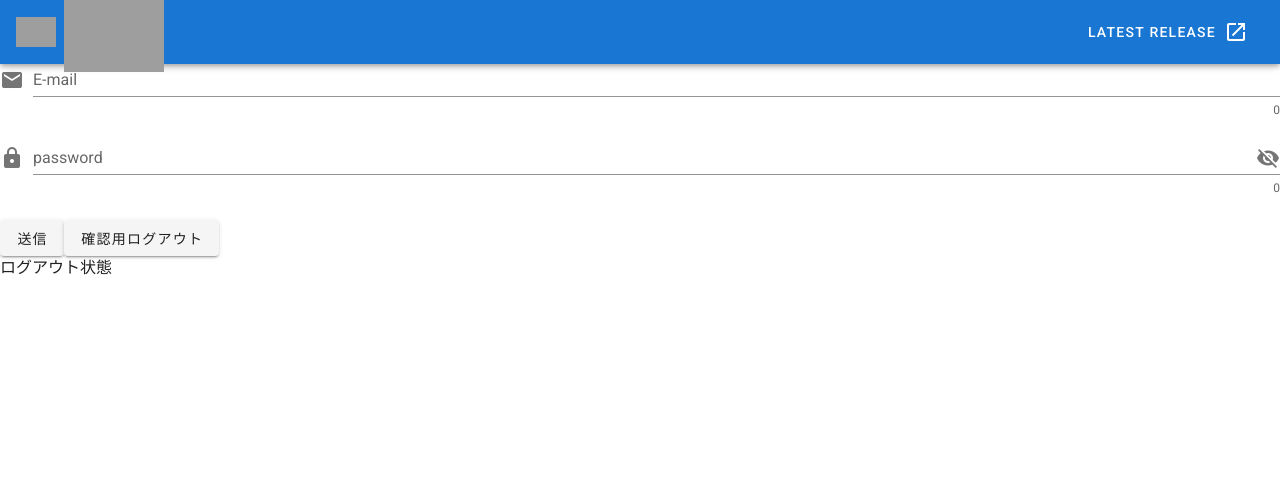
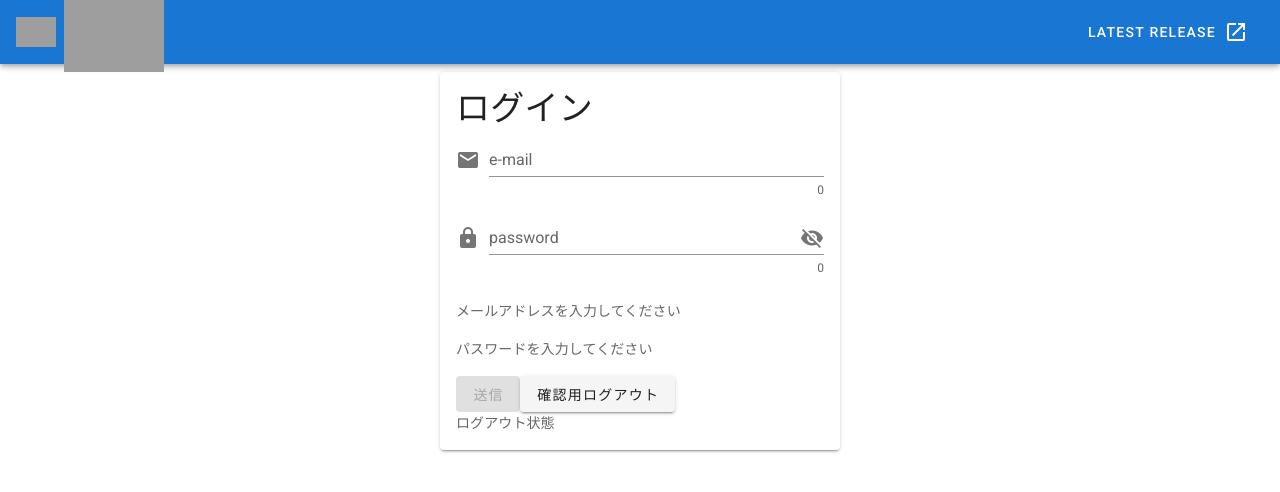
Before and after one commit to K-Fryxell/BID_Admin, a Vue app: page /login in a window 1280 px wide. Shown: the top 492 px of the page. Built offline with nearby package versions, Linux system fonts and the light colour scheme; grey boxes are pictures that could not be loaded.

Commit message:
いろいろ変更

```diff
--- a/src/router/index.js
+++ b/src/router/index.js
@@ -21,12 +21,6 @@ const routes = [
     name: 'login',
     component: () =>
       import('@/views/public/login.vue')
-  },
-  {
-    path: '/user_details',
-    name: 'userDetails',
-    component: () =>
-      import('@/views/admin/userDetails.vue')
   },
   {
     path: '/user_regist',
--- a/src/views/public/login.vue
+++ b/src/views/public/login.vue
@@ -1,11 +1,16 @@
 <template>
-	<div>
+  <v-card width="400px" class="mx-auto mt-2">
+    <v-card-title>
+      <h1 class="display-1">ログイン</h1>
+    </v-card-title>
+    <v-card-text>
+      <v-form>
         <!-- mail入力 -->
         <v-text-field
           v-model="mailaddress"
           class="ma-0 pa-0 pb-6"
           prepend-icon="mdi-email"
-			label="E-mail"
+          label="e-mail"
           hint="メールアドレスは50字以下で記入してください。"
           counter
           required
@@ -23,26 +28,30 @@
           counter
           required
         />
-		<v-btn @click="login">送信</v-btn>
+        <p v-if="mailRequired" class="error-message">メールアドレスを入力してください</p>
+        <p v-if="passwordRequired" class="error-message">パスワードを入力してください</p>
+        <v-btn @click="login" v-bind:disabled="activeLogin">送信</v-btn>
         <v-btn @click="logout">確認用ログアウト</v-btn>
         <div v-if="this.isLoggedIn">現状変化ないけどログインできてまーす</div>
         <div v-if="!this.isLoggedIn">ログアウト状態</div>
-	</div>
+      </v-form>
+    </v-card-text>
+  </v-card>
 </template>
 
 <script>
-import { getAuth, signInWithEmailAndPassword } from "firebase/auth"
+import { getAuth, signInWithEmailAndPassword } from "firebase/auth";
 
 export default {
-	name: 'Login',
+  name: "Login",
   data() {
     return {
-            mailaddress: '',
-			password: '',
+      mailaddress: "",
+      password: "",
       showPassword: false,
       isLoggedIn: false,
       status: "",
-		}
+    };
   },
   components: {},
   methods: {
@@ -50,27 +59,42 @@ export default {
       signInWithEmailAndPassword(getAuth(), this.mailaddress, this.password)
         .then((userCredential) => {
           // Signed in
-                const user = userCredential.user
+          const user = userCredential.user;
           // ...
-                alert('成功', user)
-                this.$store.commit('onUserLoginStatusChanged', true)
-                this.isLoggedIn = true
+          alert("成功", user);
+          this.$store.commit("onUserLoginStatusChanged", true);
+          this.isLoggedIn = true;
         })
         .catch((error) => {
-                const errorCode = error.code
-                const errorMessage = error.message
-                alert('失敗', errorCode, errorMessage)
-            })
+          const errorCode = error.code;
+          const errorMessage = error.message;
+          alert("失敗", errorCode, errorMessage);
+        });
     },
     logout() {
-            this.$store.dispatch('logOut')
-            location.reload()
+      this.$store.dispatch("logOut");
+      location.reload();
+    },
+  },
+  created() {
+    this.isLoggedIn = this.$store.getters.isLoggedIn;
+  },
+  computed: {
+    mailRequired() {
+      return this.mailaddress == "";
+    },
+    passwordRequired() {
+      return this.password == "";
+    },
+    activeLogin() {
+      if (this.mailaddress == "") {
+        return true;
+      } else if (this.password == "") {
+        return true;
+      } else {
+        return false;
       }
     },
-	created() {
-        this.isLoggedIn = this.$store.getters.isLoggedIn
-        //this.status = this.isLoggedIn ? "true" : "false"
-        //alert(this.status)
   },
-}
+};
 </script>
--- a/src/views/public/regist.vue
+++ b/src/views/public/regist.vue
@@ -1,11 +1,16 @@
 <template>
-	<div>
+  <v-card width="450px" class="mx-auto mt-2">
+    <v-card-title>
+      <h1 class="display-1">会員登録</h1>
+    </v-card-title>
+    <v-card-text>
+      <v-form>
         <!-- mail入力 -->
         <v-text-field
           v-model="mailaddress"
           class="ma-0 pa-0 pb-6"
           prepend-icon="mdi-email"
-			label="E-mail"
+          label="e-mail"
           hint="メールアドレスは50字以下で記入してください。"
           counter
           required
@@ -23,59 +28,85 @@
           counter
           required
         />
-		<v-btn @click="regist">送信</v-btn>
-	</div>
+        <p v-if="mailRequired" class="error-message">メールアドレスを入力してください</p>
+        <p v-if="passwordRequired" class="error-message">パスワードを入力してください</p>
+        <v-btn @click="regist" v-bind:disabled="activeRegist">送信</v-btn>
+      </v-form>
+    </v-card-text>
+  </v-card>
 </template>
 
 <script>
-import { getAuth, onAuthStateChanged, createUserWithEmailAndPassword } from 'firebase/auth'
-import { getFirestore, collection, addDoc } from 'firebase/firestore'
+import {
+  getAuth,
+  onAuthStateChanged,
+  createUserWithEmailAndPassword,
+} from "firebase/auth";
+import { getFirestore, collection, addDoc } from "firebase/firestore";
 
 export default {
-	name: 'Regist',
+  name: "Regist",
   data() {
     return {
-            mailaddress: '',
-			password: '',
+      mailaddress: "",
+      password: "",
       showPassword: false,
-		}
+    };
   },
   components: {},
   methods: {
     regist() {
-			createUserWithEmailAndPassword(getAuth(), this.mailaddress, this.password).then(() => {
-				console.log('user created')
-				alert('success! user created')
-				onAuthStateChanged(getAuth(),user => {
+      createUserWithEmailAndPassword(getAuth(), this.mailaddress, this.password)
+        .then(() => {
+          console.log("user created");
+          alert("success! user created");
+          onAuthStateChanged(getAuth(), (user) => {
             if (user) {
               // User logged in already or has just logged in.
               // ユーザーIDの取得
-						const db = getFirestore()
-						addDoc(collection(db, 'users'), {
+              const db = getFirestore();
+              addDoc(collection(db, "users"), {
                 email: this.mailaddress,
-						})
+              });
               //登録後のuser情報、セッション情報をstoreに保存
-						this.$store.commit('onAuthStateChanged', user.uid)
-						if(user.uid) {
+              this.$store.commit("onAuthStateChanged", user.uid);
+              if (user.uid) {
                 //セッション情報をログイン状態に
-							this.$store.commit('onUserLoginStatusChanged', true)
+                this.$store.commit("onUserLoginStatusChanged", true);
                 //データベース参照用uid
-							console.log(this.$store.getters.user)
+                console.log(this.$store.getters.user);
                 //セッション確認用フラグ
-							console.log(this.$store.getters.isLoggedIn)
+                console.log(this.$store.getters.isLoggedIn);
               } else {
-							console.log("ユーザ情報取得に失敗")
+                console.log("ユーザ情報取得に失敗");
               }
             }
+          });
         })
-			}).catch((error) => {
-				alert(error.message)
-				console.error(error)
-				alert('error!')
-			})
+        .catch((error) => {
+          alert(error.message);
+          console.error(error);
+          alert("error!");
+        });
+    },
+  },
+  computed: {
+    mailRequired() {
+      return this.mailaddress == "";
+    },
+    passwordRequired() {
+      return this.password == "";
+    },
+    activeRegist() {
+      if (this.mailaddress == "") {
+        return true;
+      } else if (this.password == "") {
+        return true;
+      } else {
+        return false;
       }
     },
-	created() {
   },
-}
+  created() {},
+};
 </script>
--- a/src/views/public/userMeasures.vue
+++ b/src/views/public/userMeasures.vue
@@ -32,9 +32,7 @@
           >綾瀬循環器病院</a
         >
       </div>
-      <a href="#">
-        <img src="..\..\assets/back.png" alt="戻るボタン" class="back"
-      /></a>
+      <a href="#"> <img src="..\..\assets/back.png" alt="戻るボタン" class="back" /></a>
     </div>
   </v-container>
 </template>
```
Also changed, not shown: src/views/admin/top.vue (+21 -32 lines). Lines whose indentation alone changed are shown as unchanged.
